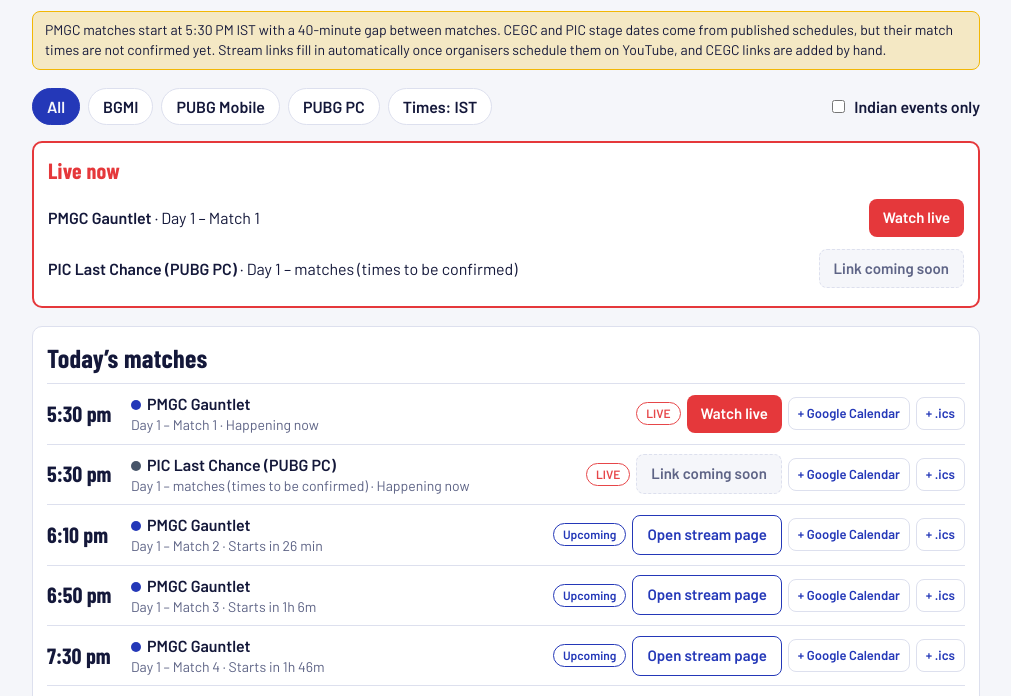
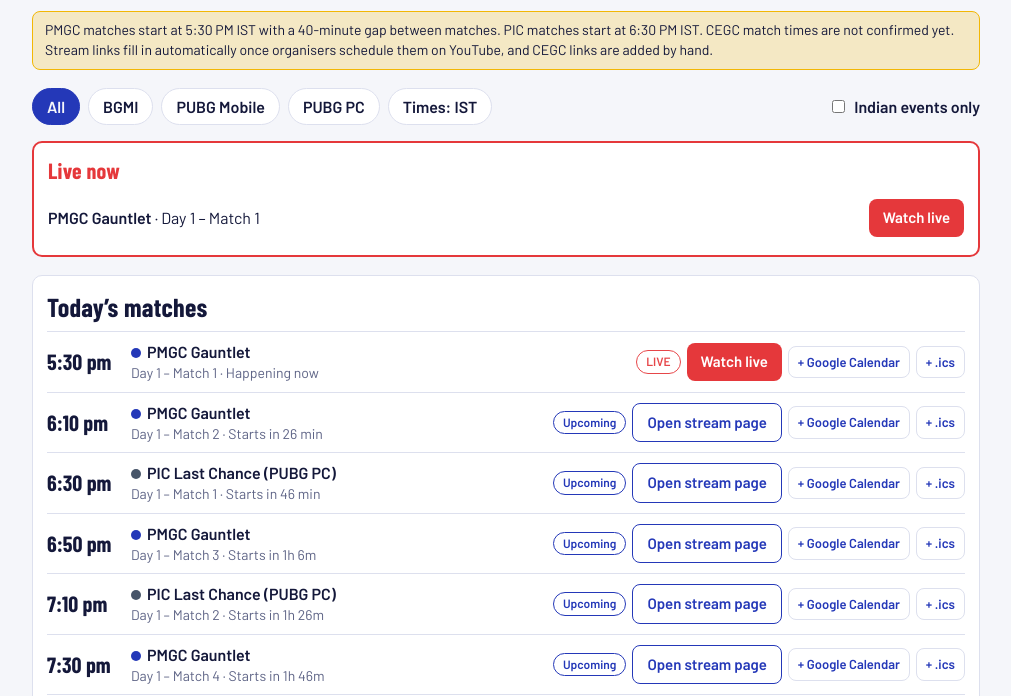
Before and after one commit to Riyaazvibecodes/BGMI-calendar, a plain HTML site: page index.html in a window 1280 px wide. Shown: the part 104-800 px from the top of the page, without its empty margins (134-1145 px from the left). Drawn offline with nearby package versions, Linux system fonts and the light colour scheme.

Commit message:
Update index.html

```diff
--- a/index.html
+++ b/index.html
@@ -89,7 +89,7 @@ function d(off,h,m){var t=new Date();t.setDate(t.getDate()+off);t.setHours(h,m||
 var SAMPLE_LINK = "https://www.youtube.com/";
 function hm(t){return String(Math.floor(t/60)).padStart(2,"0")+":"+String(t%60).padStart(2,"0");}
 /* pmDays: [[date, link], ...], matches per day, minutes between matches, minutes a match runs. First match 5:30 PM IST. */
-function pmDays(days,count,gap,mins){var out=[];days.forEach(function(x,i){for(var n=0;n<count;n++){out.push({name:"Day "+(i+1)+" – Match "+(n+1),start:x[0]+"T"+hm(1050+n*gap)+":00"+IST,mins:mins,link:x[1]||""});}});return out;}
+function pmDays(days,count,gap,mins,st){var out=[];days.forEach(function(x,i){for(var n=0;n<count;n++){out.push({name:"Day "+(i+1)+" – Match "+(n+1),start:x[0]+"T"+hm((st||1050)+n*gap)+":00"+IST,mins:mins,link:x[1]||""});}});return out;}
 /* pmTba: one placeholder entry per day until the real match schedule is out. */
 function pmTba(days){return days.map(function(x,i){return {name:"Day "+(i+1)+" – matches (times to be confirmed)",start:x+"T"+hm(1050)+":00"+IST,mins:240,link:""};});}
 /* fixedDays: [[date, link], ...] and a list of start times in minutes after midnight IST (e.g. 810 = 1:30 PM). */
@@ -108,9 +108,9 @@ var TOURNAMENTS = [
  {id:"cegc-grand-finals",name:"CEGC Grand Finals",org:"Skyesports (Chennai Esports Global Championship)",color:"#B4234F",
   matches:fixedDays([["2026-12-11"],["2026-12-12"],["2026-12-13"]],[810,845,890,930,970,1010],40)},
  {id:"pic-last-chance",name:"PIC Last Chance (PUBG PC)",org:"KRAFTON India",color:"#475569",
-  matches:pmTba(["2026-11-26"])},
+  matches:pmDays([["2026-11-26","https://www.youtube.com/live/uTqA0ThIcXE"]],6,40,40,1110)},
  {id:"pic-grand-finals",name:"PIC Grand Finals (PUBG PC)",org:"KRAFTON India",color:"#0E7490",
-  matches:pmTba(["2026-11-28","2026-11-29"])},
+  matches:pmDays([["2026-11-28"],["2026-11-29"]],5,40,40,1110)},
 
 ];
 /* ============================================= */
@@ -212,7 +212,7 @@ function home(){
   var y=view.getFullYear(),mo=view.getMonth(),offset=(view.getDay()+6)%7,days=new Date(y,mo+1,0).getDate();
   var live=[];TOURNAMENTS.forEach(function(t){t.matches.forEach(function(m){if(status(m)==="live")live.push({t:t,m:m});});});
   var h='<div class="top"><div><h1>Esports match calendar</h1><p class="sub">Pick a tournament, then open any match when it goes live.</p></div></div>';
-  h+='<p class="note">PMGC matches start at 5:30 PM IST with a 40-minute gap between matches. CEGC and PIC stage dates come from published schedules, but their match times are not confirmed yet. Stream links fill in automatically once organisers schedule them on YouTube, and CEGC links are added by hand.</p>';
+  h+='<p class="note">PMGC matches start at 5:30 PM IST with a 40-minute gap between matches. PIC matches start at 6:30 PM IST. CEGC match times are not confirmed yet. Stream links fill in automatically once organisers schedule them on YouTube, and CEGC links are added by hand.</p>';
   h+=filtersHtml()+liveHtml()+todayHtml();
   h+='<div class="cal-head"><button class="btn" id="prev" aria-label="Previous month">‹ Prev</button><h2>'+MONTHS[mo]+" "+y+'</h2><button class="btn" id="next" aria-label="Next month">Next ›</button></div>';
   h+='<div class="grid-scroll"><div class="grid">'+DAY.map(function(x){return '<div class="dow">'+x+'</div>';}).join("");
```
